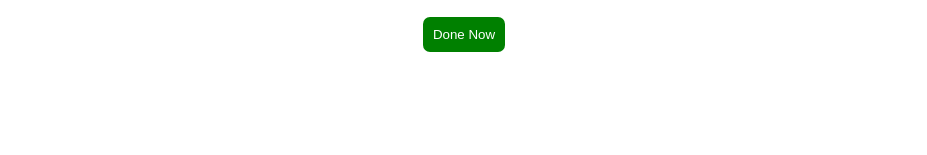
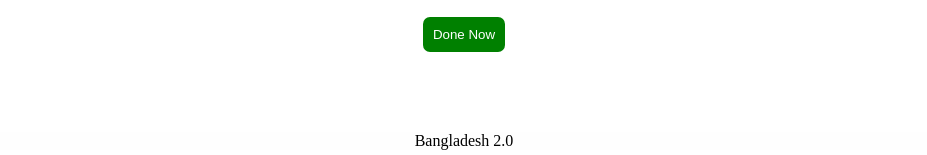
Before and after one commit to Salman9703/Assignment-project, a plain HTML site: page index.html in a window 1280 px wide. Shown: the part 3130-3285 px from the top of the page, without its empty margins (176-1103 px from the left). Before the commit the page ends 3190 px from the top, so only its background shows below. Drawn offline with Linux system fonts and the light colour scheme.

Commit message:
add a footer

```diff
--- a/index.html
+++ b/index.html
@@ -159,7 +159,7 @@
 
     </body>
     <footer>
-
+        <div class="fot">Bangladesh 2.0</div>
     </footer>
 
 </body>
--- a/style.css
+++ b/style.css
@@ -277,3 +277,11 @@
     .mtn{
         text-align: center;
     }
+    footer{
+        margin-top: 80px;
+        width: ;
+        background-color: rgb(254, 254, 254);
+    }
+    .fot{
+        text-align: center;
+    }
```
